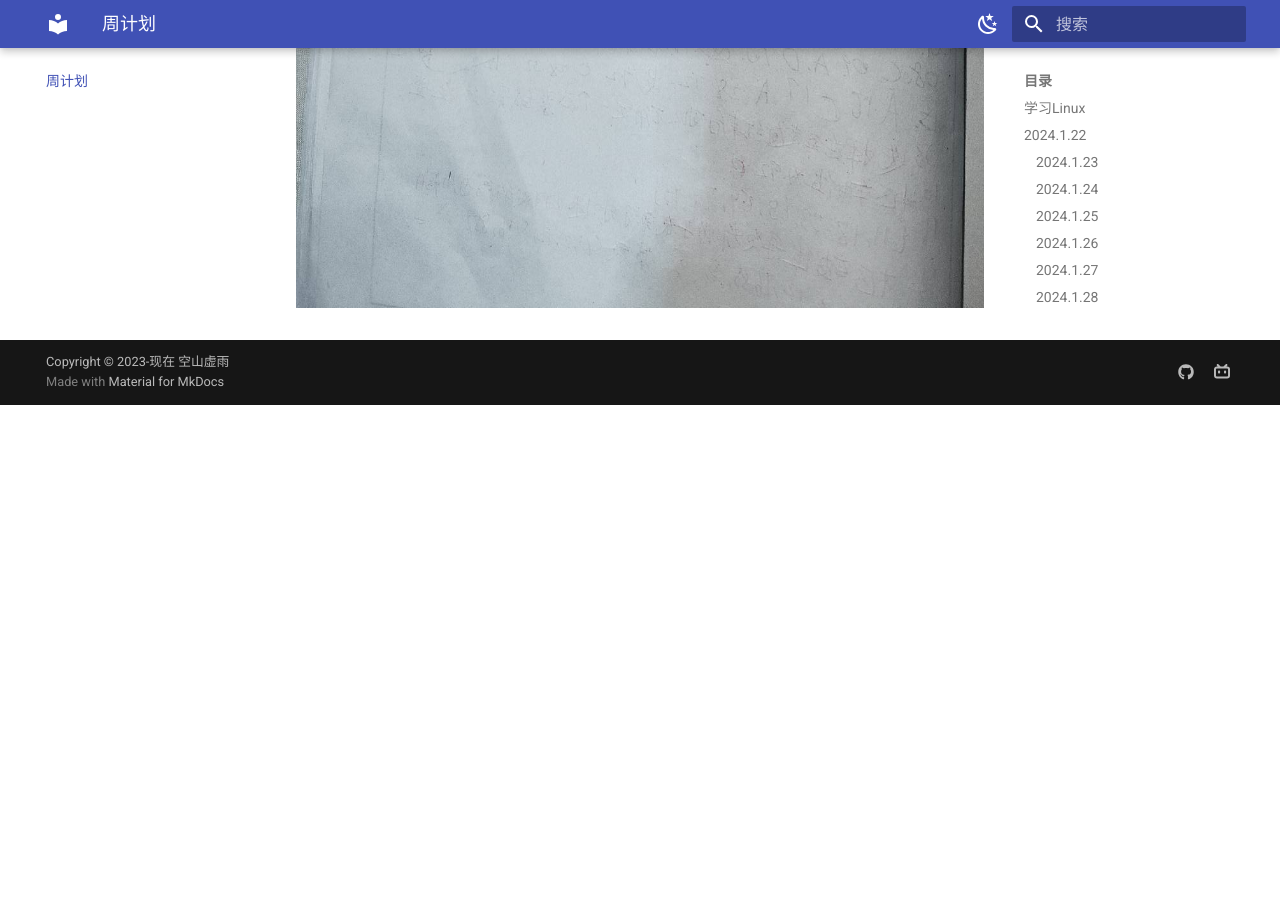
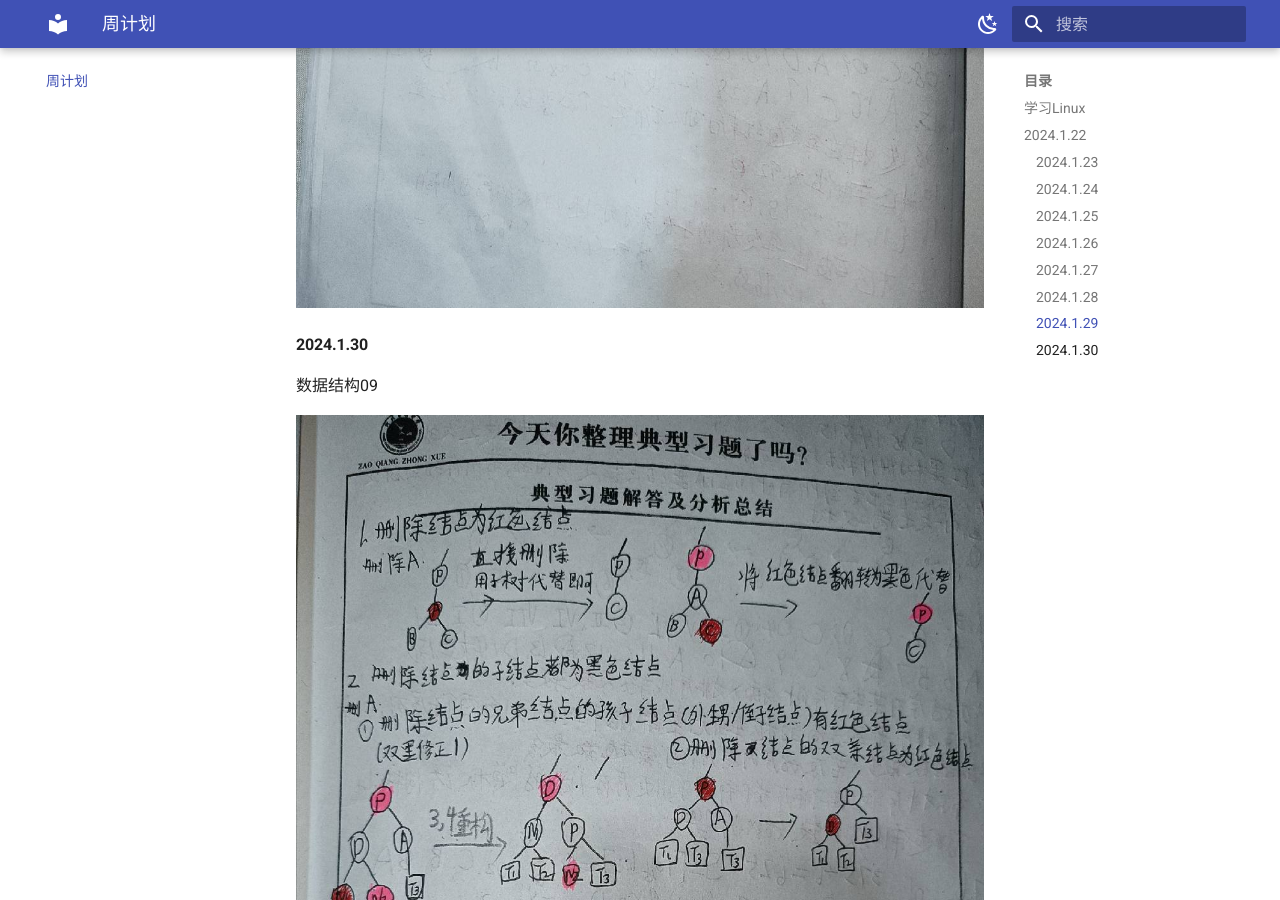
Before and after one commit to KongshanXuyu/zh-blog, an MkDocs documentation site: the page built from docs/周计划/文件.md, in a window 1280 px wide and 900 px high, scrolled down 10978 px. Built offline with MkDocs 1.6.1 and Material for MkDocs 9.7.7, drawn with Linux system fonts in a browser that asks for light colours; before the commit the page ends 11383 px from its top, so only the background shows below that.

Commit message:
2024-01-30_21:44:12 update

```diff
--- a/docs/周计划/文件.md
+++ b/docs/周计划/文件.md
@@ -56,4 +56,12 @@
 
 ![1](./035.jpg)
 
-####
+#### 2024.1.30
+
+数据结构09
+
+![1](./036.jpg)
+
+![1](./037.jpg)
+
+![1](./038.jpg)
```
Also changed, not shown: docs/周计划/文件/020.jpg (deleted), docs/周计划/文件/021.jpg (deleted), docs/周计划/文件/022.jpg (deleted), docs/周计划/文件/036.jpg (added), docs/周计划/文件/037.jpg (added), docs/周计划/文件/038.jpg (added).
